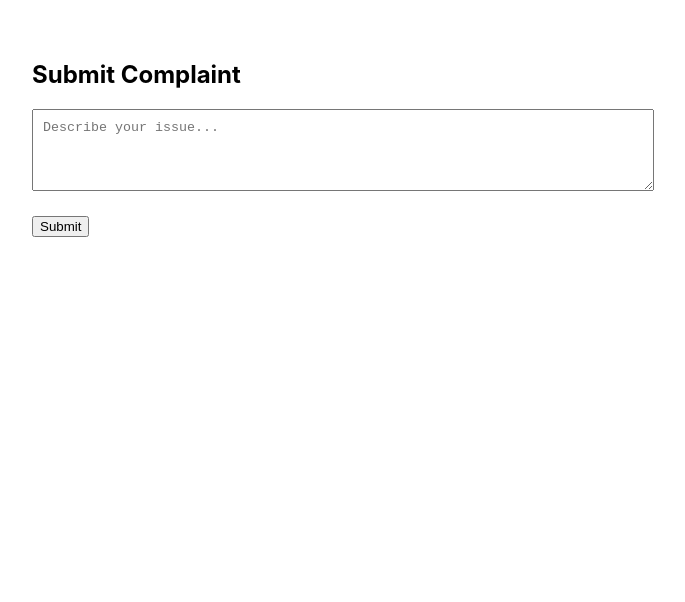
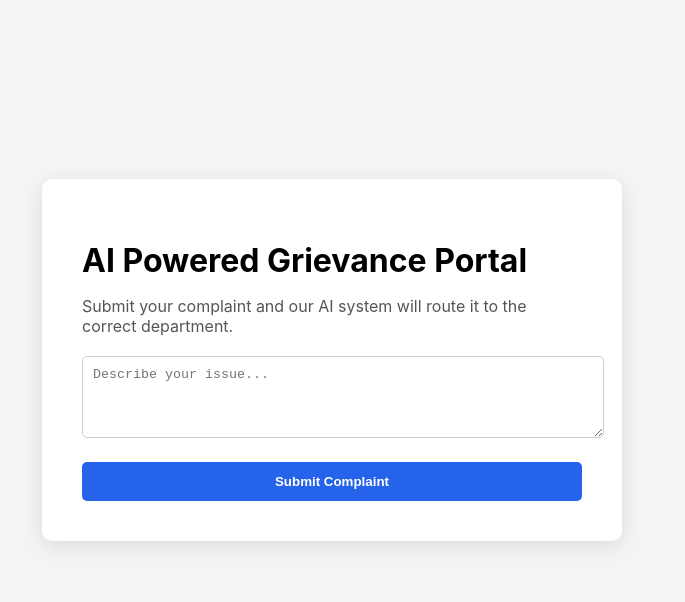
Before and after one commit to manyamahesh/gov-grievance-ai, a React (Create React App) app in the folder frontend/: page / in a window 1280 px wide. Shown: the top 602 px of the page, without its empty margins (308-993 px from the left). Built offline with nearby package versions, Linux system fonts and the light colour scheme.

Commit message:
Update Home.js

```diff
--- a/frontend/src/pages/Home.js
+++ b/frontend/src/pages/Home.js
@@ -4,73 +4,118 @@ import API from "../api/api";
 function Home() {
   const [message, setMessage] = useState("");
   const [response, setResponse] = useState(null);
-  const [loading, setLoading] = useState(false);
 
   const submitComplaint = async () => {
-    if (!message.trim()) {
-      alert("Please enter a complaint message.");
+    if (!message) {
+      alert("Please enter your complaint.");
       return;
     }
 
     try {
-      setLoading(true);
-      setResponse(null);
-
-      const res = await API.post("/chat", {
-        message: message,
-      });
-
-      console.log("Backend Response:", res.data);
+      const res = await API.post("/chat", { message });
       setResponse(res.data);
-      setMessage("");
-
     } catch (error) {
-      console.log("FULL ERROR:", error);
-
-      if (error.response) {
-        console.log("Status:", error.response.status);
-        console.log("Data:", error.response.data);
-        alert(`Error ${error.response.status}: ${JSON.stringify(error.response.data)}`);
-      } else {
-        alert("Server not reachable.");
-      }
-    } finally {
-      setLoading(false);
+      alert("Error submitting complaint.");
     }
   };
 
   return (
-    <div style={{ padding: "40px", maxWidth: "600px", margin: "auto" }}>
-      <h2>Submit Complaint</h2>
+    <div style={styles.container}>
+      <div style={styles.card}>
+        <h1 style={styles.title}>AI Powered Grievance Portal</h1>
+
+        <p style={styles.subtitle}>
+          Submit your complaint and our AI system will route it to the correct
+          department.
+        </p>
 
         <textarea
           rows="4"
-        style={{ width: "100%", padding: "10px" }}
+          placeholder="Describe your issue..."
+          style={styles.textarea}
           value={message}
           onChange={(e) => setMessage(e.target.value)}
-        placeholder="Describe your issue..."
         />
 
-      <br />
-      <br />
-
-      <button onClick={submitComplaint} disabled={loading}>
-        {loading ? "Submitting..." : "Submit"}
+        <button style={styles.button} onClick={submitComplaint}>
+          Submit Complaint
         </button>
 
         {response && (
-        <div style={{ marginTop: "30px", padding: "15px", border: "1px solid #ddd" }}>
-          <p><strong>Session ID:</strong> {response.session_id}</p>
-          <p><strong>Priority:</strong> {response.priority}</p>
-          <p><strong>Department:</strong> {response.department}</p>
-          {response.ticket_id && (
-            <p><strong>Ticket ID:</strong> {response.ticket_id}</p>
-          )}
+          <div style={styles.result}>
+            <h3>Complaint Submitted</h3>
+
+            <p>
+              <strong>Session ID:</strong> {response.session_id}
+            </p>
+
+            <p>
+              <strong>Department:</strong> {response.department}
+            </p>
+
+            <p>
+              <strong>Priority:</strong> {response.priority}
+            </p>
+
             <p>{response.reply}</p>
           </div>
         )}
       </div>
+    </div>
   );
 }
 
+const styles = {
+  container: {
+    display: "flex",
+    justifyContent: "center",
+    alignItems: "center",
+    minHeight: "90vh",
+    background: "#f3f4f6",
+  },
+
+  card: {
+    background: "white",
+    padding: "40px",
+    width: "500px",
+    borderRadius: "10px",
+    boxShadow: "0px 5px 20px rgba(0,0,0,0.1)",
+  },
+
+  title: {
+    marginBottom: "10px",
+  },
+
+  subtitle: {
+    marginBottom: "20px",
+    color: "#555",
+  },
+
+  textarea: {
+    width: "100%",
+    padding: "10px",
+    borderRadius: "5px",
+    border: "1px solid #ccc",
+    marginBottom: "20px",
+  },
+
+  button: {
+    width: "100%",
+    padding: "12px",
+    background: "#2563eb",
+    color: "white",
+    border: "none",
+    borderRadius: "5px",
+    fontWeight: "bold",
+    cursor: "pointer",
+  },
+
+  result: {
+    marginTop: "25px",
+    padding: "15px",
+    background: "#f9fafb",
+    borderRadius: "6px",
+  },
+};
+
 export default Home;
```
Lines whose indentation alone changed are shown as unchanged.
